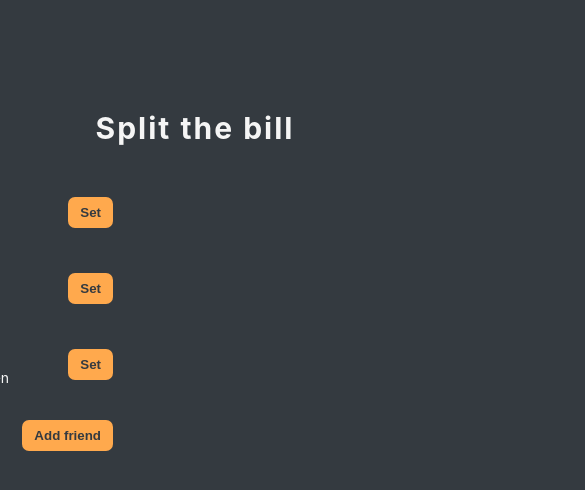
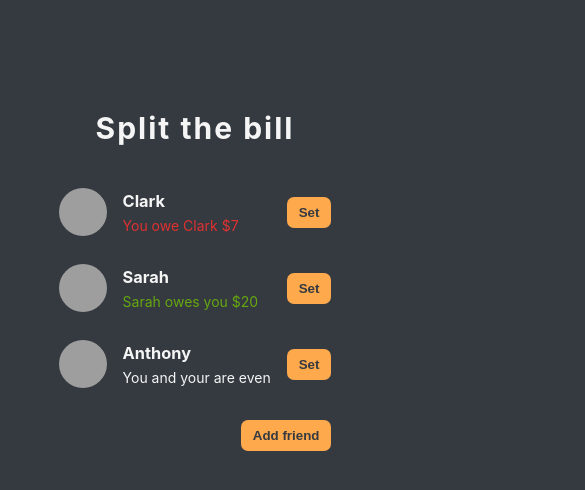
Before and after one commit to GustavoMunizBarrios/eat-n-split, a React (Create React App) app: page / in a window 390 px wide. Shown: the top 490 px of the page, 585 px wide, since content can reach past the window. Built offline with nearby package versions, Linux system fonts and the light colour scheme; grey boxes are pictures that could not be loaded.

Commit message:
I made the application responsive

```diff
--- a/src/index.css
+++ b/src/index.css
@@ -183,3 +183,20 @@ form h2 {
   letter-spacing: -0.5px;
   margin-bottom: 1.6rem;
 }
+
+/* ***************************************************************** */
+/* ********************* MEDIA QUERIES ***************************** */
+/* ***************************************************************** */
+
+@media (max-width: 860px) {
+  .app {
+    grid-template-columns: 1fr;
+  }
+  .form-split-bill {
+    margin-top: 1.5rem;
+  }
+  input,
+  select {
+    font-size: inherit;
+  }
+}
```
